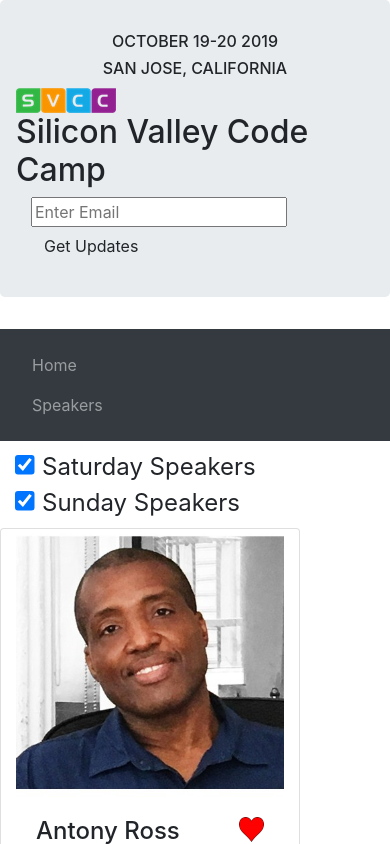
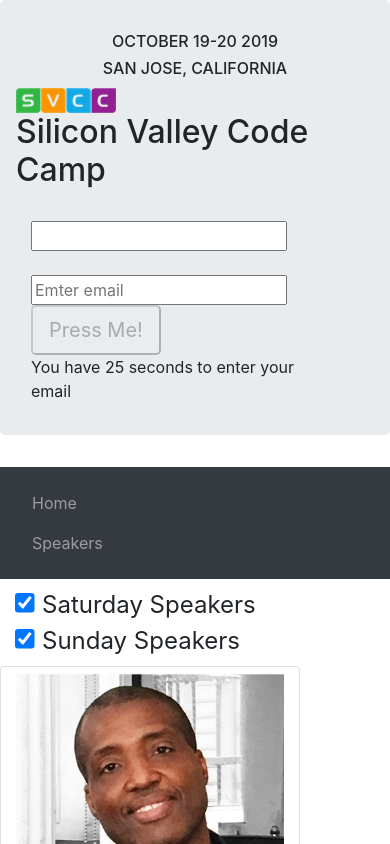
Before and after one commit to olesiaKalashnik/ReactHooks, a Next.js app: page /speakers in a window 390 px wide. Shown: the top 844 px of the page. Built offline with nearby package versions, Linux system fonts and the light colour scheme.

Commit message:
emailValidation and phoneNumberFormatting

```diff
--- a/pages/speakers.js
+++ b/pages/speakers.js
@@ -1,4 +1,4 @@
-import React, { useState, useEffect } from 'react';
+import React from 'react';
 import App from '../src/App.js';
 
 export default function speakers() {
--- /dev/null
+++ b/src/EmailValidatingForm.js
@@ -0,0 +1,61 @@
+import React from 'react';
+
+import useEmailValidation from '../src/util/useEmailValidation';
+import usePhoneNumberValidator from '../src/util/usePhoneNumberFormatter';
+
+function EmailValidatingForm() {
+    const { setEmail, email, setCount, count, emailValid } =
+        useEmailValidation(30);
+
+    const { rawNum, setRawNum } = usePhoneNumberValidator();
+
+    return (
+        <div className="container">
+            <br />
+            <div>
+                <div className="content">
+                    <input
+                        onChange={(e) => setRawNum(e.target.value)}
+                        type="tel"
+                        pattern="[0-9]{3} [0-9]{2}-[0-9]{3}"
+                        value={rawNum}
+                    />
+                    &nbsp;&nbsp;&nbsp;
+                </div>
+                &nbsp;&nbsp;&nbsp;
+                <div className="content">
+                    <input
+                        type="email"
+                        onChange={(event) => {
+                            setEmail(event.target.value);
+                        }}
+                        disabled={count <= 0}
+                        value={email}
+                        placeholder="Emter email"
+                        name="emailInput"
+                        required
+                    />
+                    &nbsp;&nbsp;&nbsp;
+                    <button
+                        disabled={!emailValid || count <= 0}
+                        onClick={() => {
+                            setCount(0);
+                            alert(`button clicked with email ${email}`);
+                        }}
+                        className="btn-lg"
+                        type="submit"
+                    >
+                        Press Me!
+                    </button>
+                    <div>
+                        {count > 0
+                            ? `You have ${count} seconds to enter your email`
+                            : `Email entered or time expired`}
+                    </div>
+                </div>
+            </div>
+        </div>
+    );
+}
+
+export default EmailValidatingForm;
--- a/src/Header.js
+++ b/src/Header.js
@@ -1,4 +1,5 @@
 import React from 'react';
+import EmailValidatingForm from './EmailValidatingForm';
 import SignMeUp from './SignMeUp';
 
 export default function Header() {
@@ -19,7 +20,8 @@
                     </div>
                     <h2>Silicon Valley Code Camp</h2>
                     <div className="row col-12 text-lg-right">
-                        <SignMeUp signupCallback={signupCallback} />
+                        {/* <SignMeUp signupCallback={signupCallback} /> */}
+                        <EmailValidatingForm />
                     </div>
                 </div>
             </div>
--- /dev/null
+++ b/src/util/useEmailValidation.js
@@ -0,0 +1,28 @@
+import React, { useState, useReducer } from 'react';
+import useInterval from './useInterval';
+function useEmailValidation(seconds) {
+    const validateEmail = (email) => {
+        const re =
+            /^(([^<>()[\]\\.,;:\s@"]+(\.[^<>()[\]\\.,;:\s@"]+)*)|(".+"))@((\[[0-9]{1,3}\.[0-9]{1,3}\.[0-9]{1,3}\.[0-9]{1,3}\])|(([a-zA-Z\-0-9]+\.)+[a-zA-Z]{2,}))$/;
+        return re.test(String(email).toLowerCase());
+    };
+
+    const [emailValid, setEmailValid] = useState(false);
+
+    const emailReducer = (state, action) => {
+        const isEmailValid = validateEmail(action);
+        setEmailValid(isEmailValid);
+        return action;
+    };
+
+    const maxSeconds = seconds;
+    const [email, setEmail] = useReducer(emailReducer, '');
+    const [count, setCount] = useState(maxSeconds);
+
+    useInterval(() => {
+        setCount(count - 1);
+    }, 1000);
+    return { setEmail, email, setCount, count, emailValid };
+}
+
+export default useEmailValidation;
--- /dev/null
+++ b/src/util/useInterval.js
@@ -0,0 +1,23 @@
+// https://overreacted.io/making-setinterval-declarative-with-react-hooks/
+import React, { useState, useEffect, useRef } from 'react';
+
+function useInterval(callback, delay) {
+    const savedCallback = useRef();
+
+    // Remember the latest callback.
+    useEffect(() => {
+        savedCallback.current = callback;
+    }, [callback]);
+
+    // Set up the interval.
+    useEffect(() => {
+        function tick() {
+            savedCallback.current();
+        }
+        if (delay !== null) {
+            let id = setInterval(tick, delay);
+            return () => clearInterval(id);
+        }
+    }, [delay]);
+}
+export default useInterval;
--- /dev/null
+++ b/src/util/usePhoneNumberFormatter.js
@@ -0,0 +1,45 @@
+import { useReducer } from 'react';
+
+const usePhoneNumberValidator = () => {
+    const isNumber = (value) => {
+        const regex = /^\d+$/;
+        return regex.test(String(value));
+    };
+
+    const validated = (input) => {
+        const validatedVal = String(input)
+            .split('')
+            .filter((char) => isNumber(char));
+
+        return validatedVal.join('');
+    };
+
+    const formatNumber = (value) => {
+        const val = value.trim().toLowerCase();
+        if (val.length === 10) {
+            const formatted = `(${val.slice(0, 3)}) ${val.slice(
+                3,
+                6
+            )}-${val.substring(6, 10)}`;
+            return formatted;
+        }
+        return value;
+    };
+
+    const numberReducer = (state, action) => {
+        if (action.length > 14) {
+            return action.substring(0, 14);
+        }
+        const numsOnly = validated(action);
+        if (numsOnly !== undefined) {
+            const formattedText = formatNumber(numsOnly);
+            return formattedText;
+        }
+        return numsOnly;
+    };
+    const [rawNum, setRawNum] = useReducer(numberReducer, '');
+
+    return { rawNum, setRawNum };
+};
+
+export default usePhoneNumberValidator;
```
Also changed, not shown: pages/emailvalidating.js (added, +8 -0 lines).
